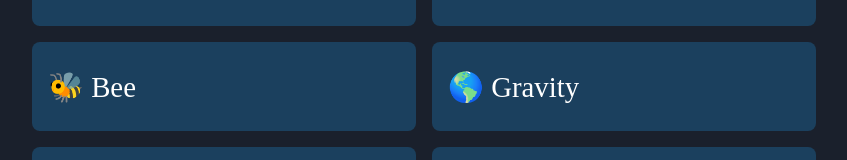
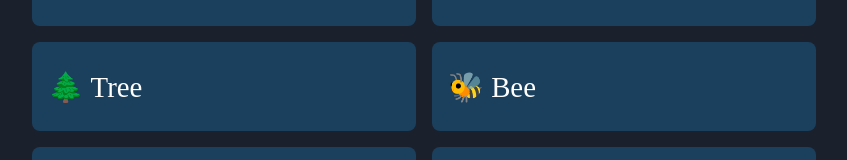
Before and after one commit to vanajmoorthy/vanaj.io, a Vue app: page / in a window 1280 px wide. Shown: the part 851-1011 px from the top of the page, without its empty margins (216-1063 px from the left). Built offline with nearby package versions, Linux system fonts and the light colour scheme; the HTML template or start-up script is replaced by a standard one; a web font is replaced by a local one.

Commit message:
:sparkles: Add tree to code

```diff
--- a/src/components/Code.vue
+++ b/src/components/Code.vue
@@ -38,6 +38,11 @@ export default {
 					title: "Create",
 					emoji: "🛠",
 					link: "https://github.com/vanajmoorthy/create",
+				},
+				{
+					title: "Tree",
+					emoji: "🌲",
+					link: "https://vanajmoorthy.com/tree",
 				},
 				{
 					title: "Bee",
```
